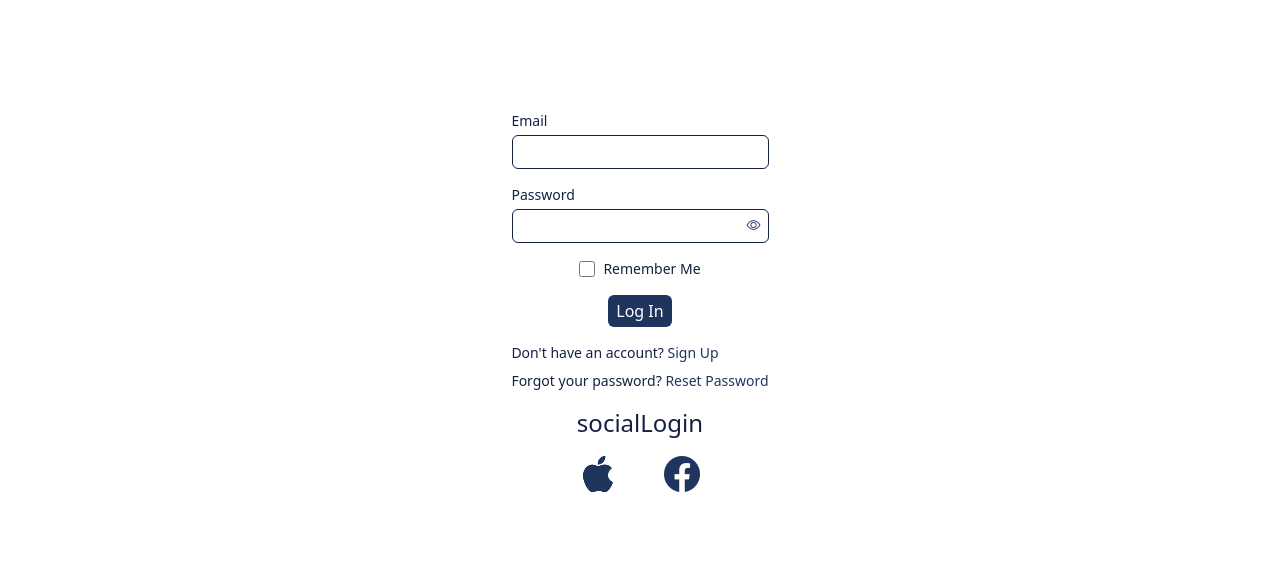
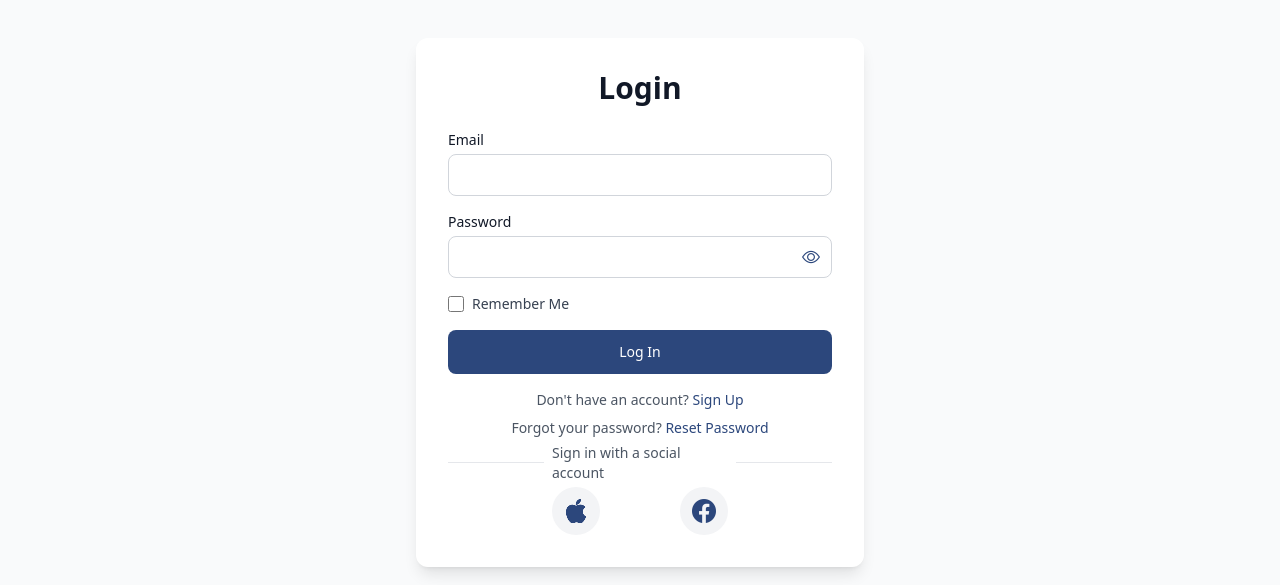
Before and after one commit to Raina-Moon/korip-web, a Next.js app: page /en/login in a window 1280 px wide. Shown: the part 189-774 px from the top of the page. Built offline with nearby package versions, Linux system fonts and the light colour scheme; no server answers.

Commit message:
💄 ui: redesign LoginPage with improved layout, accessibility, and animations

```diff
--- a/src/app/[locale]/login/page.tsx
+++ b/src/app/[locale]/login/page.tsx
@@ -1,5 +1,4 @@
 "use client";
-export const runtime = 'edge';
 
 import { CredentialResponse, GoogleLogin } from "@react-oauth/google";
 import React, { useEffect, useState } from "react";
@@ -227,39 +226,56 @@ const LoginPage = () => {
   };
 
   return (
-    <div className="flex flex-col items-center justify-center h-screen gap-4">
+    <div className="min-h-screen bg-gray-50 flex items-center justify-center py-12 px-4 sm:px-6 lg:px-8">
+      <div className="max-w-md w-full bg-white p-8 rounded-xl shadow-lg space-y-6 animate-fade-in">
+        <h1 className="text-3xl font-bold text-gray-900 text-center">
+          {t("title")}
+        </h1>
+
+        <div className="space-y-4">
           <div className="flex flex-col gap-1">
-        <p className="text-primary-800 text-sm font-medium">{t("email")}</p>
+            <label htmlFor="email" className="text-sm font-medium text-gray-900">
+              {t("email")}
+            </label>
             <input
+              id="email"
               type="email"
-          className="border border-primary-800 rounded-md outline-none px-3 py-1"
+              className="border border-gray-300 rounded-lg px-4 py-2 text-gray-700 focus:outline-none focus:ring-2 focus:ring-primary-500 focus:ring-offset-2 transition-all duration-200"
               value={email}
               onChange={(e) => setEmail(e.target.value)}
             />
           </div>
+
           <div className="flex flex-col gap-1">
-        <p className="text-primary-800 text-sm font-medium">{t("password")}</p>
+            <label
+              htmlFor="password"
+              className="text-sm font-medium text-gray-900"
+            >
+              {t("password")}
+            </label>
             <div className="relative">
               <input
+                id="password"
                 type={showPassword ? "text" : "password"}
                 value={password}
                 onChange={(e) => setPassword(e.target.value)}
-            className="border border-primary-800 rounded-md outline-none px-3 py-1"
+                className="border border-gray-300 rounded-lg px-4 py-2 text-gray-700 w-full focus:outline-none focus:ring-2 focus:ring-primary-500 focus:ring-offset-2 transition-all duration-200"
               />
               <button
                 type="button"
                 onClick={() => setShowPassword((prev) => !prev)}
-            className="absolute right-2 top-1/2 -translate-y-1/2 text-sm text-primary-700 hover:underline"
+                className="absolute right-3 top-1/2 -translate-y-1/2 text-primary-600 hover:text-primary-700 transition-colors duration-200"
               >
                 {showPassword ? (
-              <i className="bi bi-eye-slash"></i>
+                  <i className="bi bi-eye-slash text-lg"></i>
                 ) : (
-              <i className="bi bi-eye"></i>
+                  <i className="bi bi-eye text-lg"></i>
                 )}
               </button>
             </div>
           </div>
-      <div className="flex flex-row items-center gap-2">
+
+          <div className="flex items-center gap-2">
             <input
               type="checkbox"
               id="remember-me"
@@ -267,53 +283,92 @@ const LoginPage = () => {
               onChange={(e) => setRememberMe(e.target.checked)}
               checked={rememberMe}
             />
-        <label htmlFor="remember-me" className="text-primary-800 text-sm">
+            <label
+              htmlFor="remember-me"
+              className="text-sm text-gray-700 font-medium"
+            >
               {t("rememberMe")}
             </label>
           </div>
 
           <button
             onClick={handleLogin}
-        className="bg-primary-700 text-white px-2 py-1 rounded-md hover:bg-primary-500"
+            className="w-full bg-primary-600 text-white rounded-lg px-6 py-3 text-sm font-medium hover:bg-primary-700 focus:outline-none focus:ring-2 focus:ring-primary-500 focus:ring-offset-2 transition-all duration-200"
           >
             {t("login")}
           </button>
-      <div className="flex flex-col gap-2">
-        <p className="text-primary-800 text-sm">
+
+          <div className="flex flex-col items-center gap-2">
+            <p className="text-sm text-gray-600">
               {t("signupPrompt")}{" "}
               <a
                 href={`/${locale}/signup/email`}
-            className="text-primary-700 hover:underline"
+                className="text-primary-600 hover:text-primary-700 font-medium transition-colors duration-200"
               >
                 {t("signupLink")}
               </a>
             </p>
-        <p className="text-primary-800 text-sm">
+            <p className="text-sm text-gray-600">
               {t("forgotPassword")}{" "}
               <a
                 href={`/${locale}/reset-password`}
-            className="text-primary-700 hover:underline"
+                className="text-primary-600 hover:text-primary-700 font-medium transition-colors duration-200"
               >
                 {t("resetPassword")}
               </a>
             </p>
           </div>
+        </div>
 
-      <h2 className="text-2xl text-primary-800">{t("socialLogin")}</h2>
-      <div className="flex flex-row gap-6">
-        <button className="text-primary-700 text-4xl hover:text-primary-500">
+        <div className="relative">
+          <hr className="border-gray-200" />
+          <span className="absolute left-1/2 top-1/2 -translate-x-1/2 -translate-y-1/2 bg-white px-2 text-sm text-gray-600">
+            {t("orSignInWith")}
+          </span>
+        </div>
+
+        <div className="flex justify-center gap-4">
+          <button
+            className="flex items-center justify-center w-12 h-12 rounded-full bg-gray-100 text-primary-600 text-2xl hover:bg-gray-200 focus:outline-none focus:ring-2 focus:ring-primary-500 focus:ring-offset-2 transition-all duration-200"
+            disabled
+          >
             <i className="bi bi-apple"></i>
           </button>
+          <div className="flex items-center justify-center w-12 h-12">
             <GoogleLogin
               key={i18n.language}
               onSuccess={handleGoogleLogin}
               onError={handleGoogleLoginError}
               locale={i18n.language}
+              size="large"
+              shape="circle"
+              text="continue_with"
             />
-        <button className="text-primary-700 text-4xl hover:text-primary-500">
+          </div>
+          <button
+            className="flex items-center justify-center w-12 h-12 rounded-full bg-gray-100 text-primary-600 text-2xl hover:bg-gray-200 focus:outline-none focus:ring-2 focus:ring-primary-500 focus:ring-offset-2 transition-all duration-200"
+            disabled
+          >
             <i className="bi bi-facebook"></i>
           </button>
         </div>
+      </div>
+
+      <style jsx>{`
+        @keyframes fade-in {
+          0% {
+            opacity: 0;
+            transform: translateY(10px);
+          }
+          100% {
+            opacity: 1;
+            transform: translateY(0);
+          }
+        }
+        .animate-fade-in {
+          animation: fade-in 0.3s ease-out forwards;
+        }
+      `}</style>
     </div>
   );
 };
```
Lines whose indentation alone changed are shown as unchanged.
